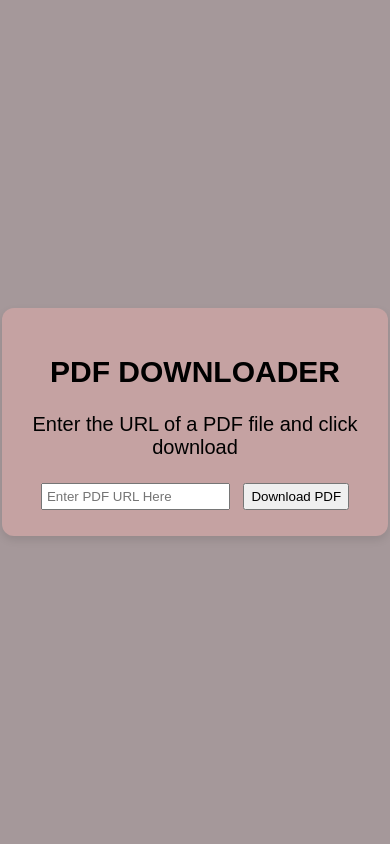
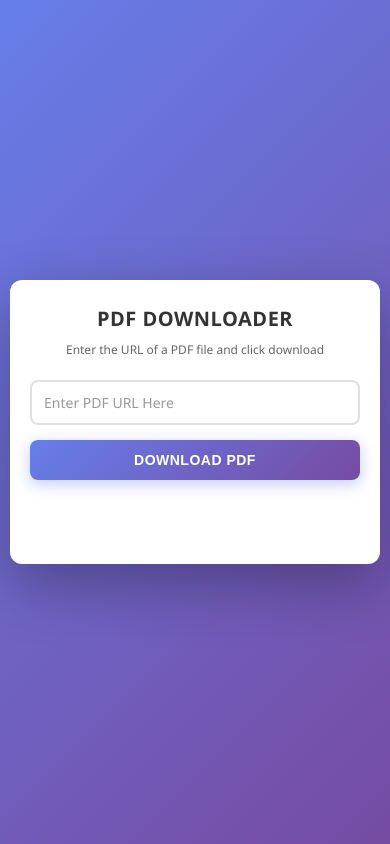
Before and after one commit to aptarthevirus/PDF_4_free, a plain HTML site: page index.html in a window 390 px wide. Drawn offline with Linux system fonts and the light colour scheme.

Commit message:
Enhancement: Modern CSS with gradients, animations, and responsive design

```diff
--- a/PDF.CSS
+++ b/PDF.CSS
@@ -1,34 +1,203 @@
+* {
+    margin: 0;
+    padding: 0;
+    box-sizing: border-box;
+}
+
 body {
-    font-family: Arial, Helvetica, sans-serif;
-    font-size: 20px;
-    background-color: rgb(165, 152, 154);
+    font-family: 'Segoe UI', Tahoma, Geneva, Verdana, sans-serif;
+    font-size: 16px;
+    background: linear-gradient(135deg, #667eea 0%, #764ba2 100%);
     display: flex;
     flex-direction: column;
     align-items: center;
     justify-content: center;
-    height: 100vh;
-    margin: 0;
+    min-height: 100vh;
+    padding: 20px;
 }
 
 .container {
-    padding: 22px;
-    background-color: rgb(197, 162, 162);
-    border-radius: 12px;
-    box-shadow: 0 4px 8px rgba(0, 0, 0, 0.1);
+    background: white;
+    padding: 40px 35px;
+    border-radius: 15px;
+    box-shadow: 0 20px 60px rgba(0, 0, 0, 0.3);
     text-align: center;
-    margin: 2px;
+    max-width: 500px;
+    width: 100%;
+    animation: slideUp 0.5s ease-out;
+}
+
+@keyframes slideUp {
+    from {
+        opacity: 0;
+        transform: translateY(30px);
+    }
+    to {
+        opacity: 1;
+        transform: translateY(0);
+    }
+}
+
+h2 {
+    color: #333;
+    margin-bottom: 10px;
+    font-size: 28px;
+    letter-spacing: 0.5px;
+}
+
+p {
+    color: #666;
+    margin-bottom: 25px;
+    font-size: 14px;
+    line-height: 1.6;
 }
 
 input {
-    padding: 4px;
-    margin: 4px;
+    width: 100%;
+    padding: 12px 15px;
+    margin-bottom: 15px;
+    border: 2px solid #e0e0e0;
+    border-radius: 8px;
+    font-size: 15px;
+    transition: all 0.3s ease;
+    font-family: 'Segoe UI', Tahoma, Geneva, Verdana, sans-serif;
+}
+
+input:focus {
+    outline: none;
+    border-color: #667eea;
+    box-shadow: 0 0 0 3px rgba(102, 126, 234, 0.1);
+    background-color: #f8f9ff;
+}
+
+input::placeholder {
+    color: #999;
 }
 
 button {
-    padding: 4px 6px;
-    margin: 4px;
+    width: 100%;
+    padding: 14px 20px;
+    margin-bottom: 20px;
+    background: linear-gradient(135deg, #667eea 0%, #764ba2 100%);
+    color: white;
+    border: none;
+    border-radius: 8px;
+    font-size: 16px;
+    font-weight: 600;
+    cursor: pointer;
+    transition: all 0.3s ease;
+    box-shadow: 0 4px 15px rgba(102, 126, 234, 0.4);
+    text-transform: uppercase;
+    letter-spacing: 0.5px;
 }
 
 button:hover {
-    background-color: rgba(73, 7, 255, 0.05);
+    transform: translateY(-2px);
+    box-shadow: 0 6px 20px rgba(102, 126, 234, 0.6);
+    background: linear-gradient(135deg, #764ba2 0%, #667eea 100%);
 }
+
+button:active {
+    transform: translateY(0);
+    box-shadow: 0 2px 10px rgba(102, 126, 234, 0.4);
+}
+
+button:disabled {
+    opacity: 0.7;
+    cursor: not-allowed;
+    transform: none;
+}
+
+#msg {
+    min-height: 20px;
+    margin-top: 15px;
+    padding: 12px;
+    border-radius: 6px;
+    font-size: 14px;
+    font-weight: 500;
+    word-wrap: break-word;
+    animation: fadeIn 0.3s ease-in;
+}
+
+@keyframes fadeIn {
+    from {
+        opacity: 0;
+    }
+    to {
+        opacity: 1;
+    }
+}
+
+#msg[style*="color: red"] {
+    background-color: #ffe0e0;
+    color: #d32f2f;
+    border-left: 4px solid #d32f2f;
+}
+
+#msg[style*="color: green"] {
+    background-color: #e8f5e9;
+    color: #388e3c;
+    border-left: 4px solid #388e3c;
+}
+
+#msg[style*="color: blue"] {
+    background-color: #e3f2fd;
+    color: #1976d2;
+    border-left: 4px solid #1976d2;
+}
+
+/* Responsive Design */
+@media (max-width: 600px) {
+    .container {
+        padding: 30px 25px;
+        border-radius: 12px;
+    }
+
+    h2 {
+        font-size: 24px;
+        margin-bottom: 8px;
+    }
+
+    p {
+        font-size: 13px;
+        margin-bottom: 20px;
+    }
+
+    input,
+    button {
+        font-size: 14px;
+        padding: 11px 12px;
+    }
+
+    button {
+        padding: 12px 18px;
+    }
+}
+
+@media (max-width: 400px) {
+    body {
+        padding: 10px;
+    }
+
+    .container {
+        padding: 25px 20px;
+    }
+
+    h2 {
+        font-size: 20px;
+    }
+
+    p {
+        font-size: 12px;
+    }
+}
+
+/* Loading state animation */
+@keyframes spin {
+    from {
+        transform: rotate(0deg);
+    }
+    to {
+        transform: rotate(360deg);
+    }
+}
```
